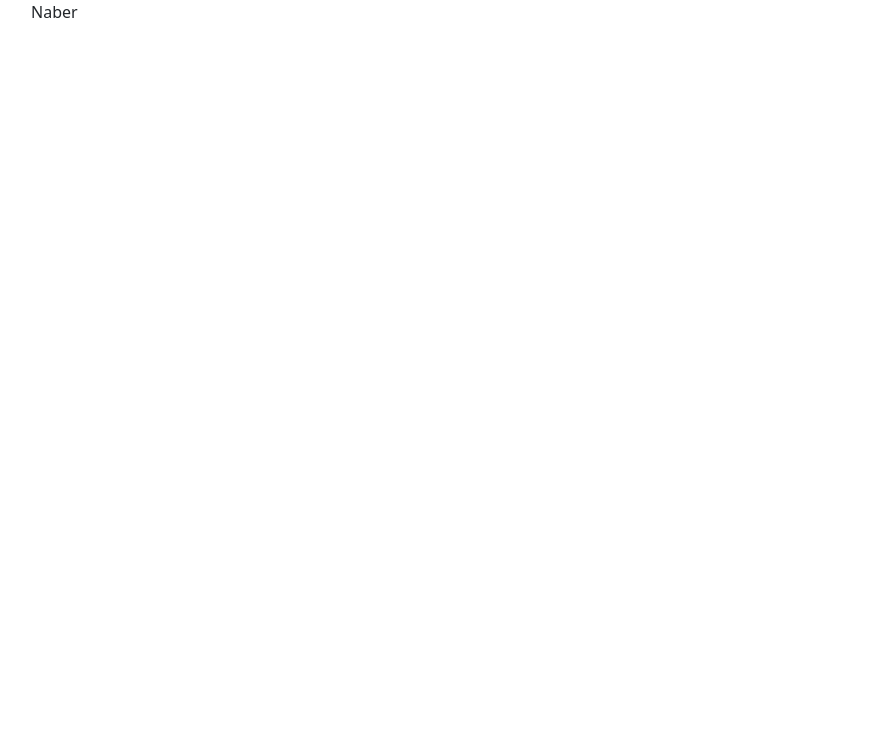
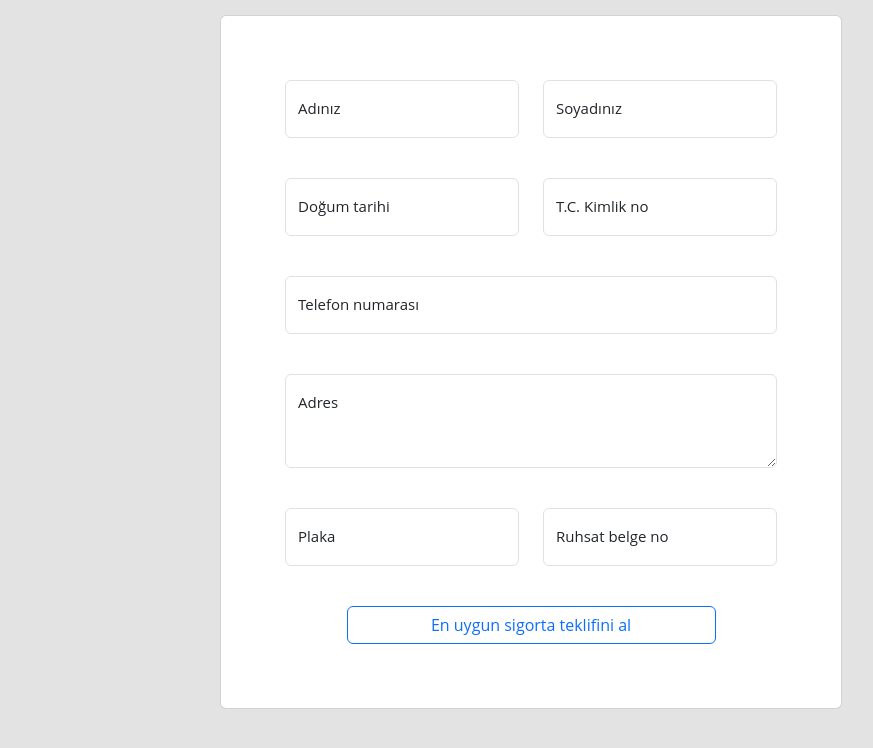
Before and after one commit to hamdidilekci/insurance-app, a React (Create React App) app in the folder app/: page / in a window 1280 px wide. Shown: the top 748 px of the page, without its empty margins (109-982 px from the left). Built offline with nearby package versions, Linux system fonts and the light colour scheme.

Commit message:
Create form component

```diff
--- a/app/src/App.css
+++ b/app/src/App.css
@@ -1,5 +1,18 @@
+body {
+  padding: 1em;
+  font-family: "Open Sans", "Helvetica Neue", Helvetica, Arial, sans-serif;
+  font-size: 15px;
+  color: #b9b9b9;
+  background-color: #e3e3e3;
+}
+
 .container {
   margin: auto;
   width: 80%;
   background: none;
 }
+
+.form-container {
+  display: flex;
+  justify-content: center;
+}
--- a/app/src/App.js
+++ b/app/src/App.js
@@ -1,10 +1,10 @@
 import './App.css';
+
+import InsuranceRequestForm from './Components/InsuranceRequestForm/InsuranceRequestForm.js'
 
 function App() {
   return (
-    <div className="container">
-      Naber
-    </div>
+    <InsuranceRequestForm></InsuranceRequestForm>
   );
 }
 
--- /dev/null
+++ b/app/src/Components/InsuranceRequestForm/InsuranceRequestForm.js
@@ -0,0 +1,94 @@
+import FormInput from './FormInput.js'
+
+const initialInputValues = [
+    [
+        {
+            id: 0,
+            label: "Adınız",
+            type: "text"
+        },
+        {
+            id: 1,
+            label: "Soyadınız",
+            type: "text"
+        },
+    ],
+    [
+        {
+            id: 2,
+            label: "Doğum tarihi",
+            type: "text"
+        },
+        {
+            id: 3,
+            label: "T.C. Kimlik no",
+            type: "text"
+        },
+    ],
+    [
+        {
+            id: 4,
+            label: "Telefon numarası",
+            type: "tel"
+        }
+    ],
+    [
+        {
+            id: 5,
+            label: "Adres",
+            type: "text-area"
+        },
+    ],
+    [
+        {
+            id: 6,
+            label: "Plaka",
+            type: "text"
+        },
+        {
+            id: 7,
+            label: "Ruhsat belge no",
+            type: "text"
+        }
+    ]
+]
+
+const formInputs = initialInputValues.map((row, index) => {
+    return (
+        <div key={row[0].id} className="row mb-4">
+            {
+                row.map(input => {
+                    return (
+                        <div key={input.id} className="col">
+                            <div className="form-floating mb-3">
+                                <FormInput key={input.id} {...input} />
+                            </div>
+                        </div>
+
+                    )
+                })
+            }
+        </div>
+    )
+})
+
+export default function MyForm() {
+
+    return (
+        <div className="form-container">
+            <div className="card p-5">
+                <div className="card-body">
+                    <form >
+                        {
+                            formInputs
+                        }
+
+                    <div class="d-grid gap-2 col-9 mx-auto">
+                        <button type="submit" className="btn btn-outline-primary">En uygun sigorta teklifini al</button>
+                    </div>
+                    </form>
+                </div>
+            </div>
+        </div>
+    )
+}
```
